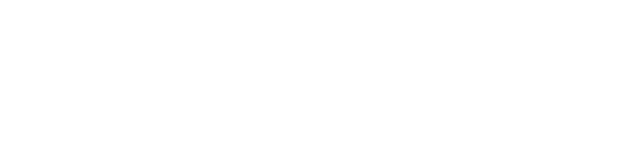
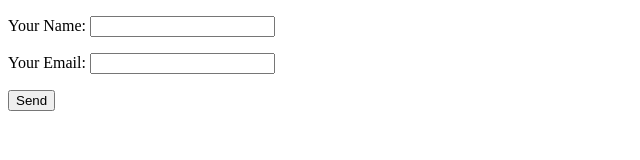
Before and after one commit to harryfresco/sbfh, a plain HTML site: page index.html in a window 1280 px wide. Shown: the whole page, without its empty margins (0-640 px from the left). Drawn offline with Linux system fonts and the light colour scheme.

Commit message:
added temp form

```diff
--- a/index.html
+++ b/index.html
@@ -6,6 +6,17 @@
     <title>sunbeamflowerhead. The Band!</title>
 </head>
 <body>
+    <form name="mailing" method="POST" data-netlify="true">
+        <p>
+          <label>Your Name: <input type="text" name="name" /></label>
+        </p>
+        <p>
+          <label>Your Email: <input type="email" name="email" /></label>
+        </p>
+        <p>
+          <button type="submit">Send</button>
+        </p>
+      </form>
 
 </body>
 </html>
```
